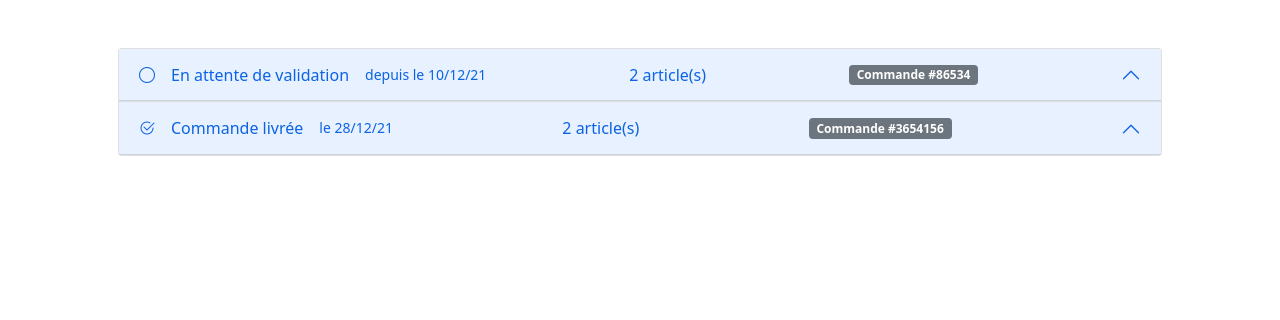
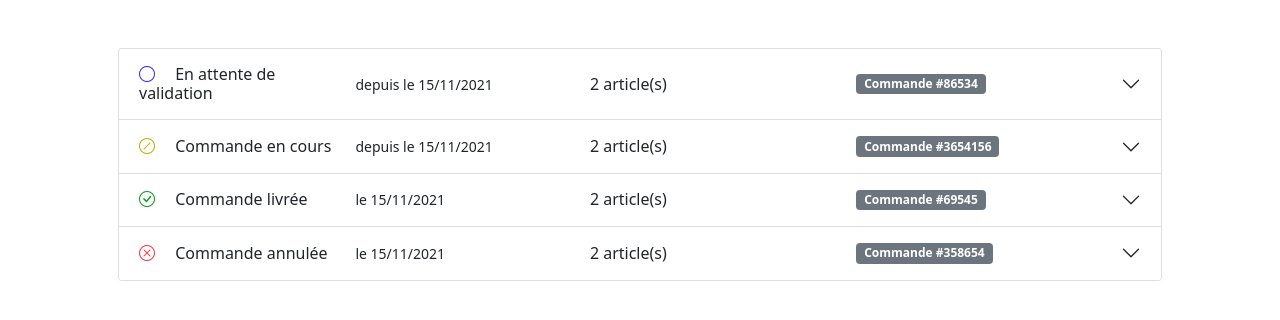
Before and after one commit to TomDep/bdd-turbo-disco, a PHP site: page /pages/liste_commandes.php in a window 1280 px wide. Shown: the part 56-376 px from the top of the page. Run offline with PHP 8.4, Linux system fonts and the light colour scheme; some libraries are stand-ins or nearby versions.

Commit message:
Changement du style pour la liste des commandes

```diff
--- a/lib/Commande.php
+++ b/lib/Commande.php
@@ -5,6 +5,11 @@ abstract class StatutCommande {
     const en_cours              = 1;
     const livree                = 2;
     const annulee               = 3;
+
+    const couleur_attente_validation    = "#2f2fff";
+    const couleur_en_cours              = "#c8a900";
+    const couleur_livree                = "#119822";
+    const couleur_annulee               = "#F93943";
 }
 
 class Commande
@@ -12,9 +17,7 @@ class Commande
     private $id;
 
     // Dates
-    private $datePassage = "10/12/21";
-    private $dateValidation = "13/12/21";
-    private $dateArrivee = "28/12/21";
+    private $derniereDate = "15/11/2021";
 
     private $statut;
 
@@ -32,14 +35,18 @@ class Commande
         ?>
         <div class="accordion-item">
             <h2 class="accordion-header" id="headingOne">
-                <div class="accordion-button" type="button" data-bs-toggle="collapse" data-bs-target="#collapse-commande-<?php echo $this->id; ?>">
-                    <?php $this->afficherIconeStatut(); ?>
-                    <?php $this->afficherNomStatut(); ?>
-                    <?php $this->afficherDerniereDate(); ?>
+                <button class="accordion-button collapsed" type="button" data-bs-toggle="collapse" data-bs-target="#collapse-commande-<?php echo $this->id; ?>">
+                    <div style="width: 20%">
+                        <?php $this->afficherIconeStatut(); ?>
+                        <?php $this->afficherNomStatut(); ?>
+                    </div>
+                    <div class="w-25">
+                        <?php $this->afficherDerniereDate(); ?>
+                    </div>
 
-                    <span class="ms-auto"><?php echo count($this->articles); ?> article(s)</span>
-                    <span class="badge bg-secondary ms-3 ms-auto">Commande #<?php echo $this->id; ?></span>
-                </div>
+                    <span class="w-25"><?php echo count($this->articles); ?> article(s)</span>
+                    <span class="badge bg-secondary ms-3">Commande #<?php echo $this->id; ?></span>
+                </button>
             </h2>
             <div id="collapse-commande-<?php echo $this->id; ?>" class="accordion-collapse collapse">
                 <div class="accordion-body">
@@ -60,13 +67,16 @@ class Commande
 
         switch ($this->statut) {
             case StatutCommande::attente_validation:
-                echo '<i class="bi bi-circle me-3"></i>';
+                echo '<i class="bi bi-circle me-3" style="color: '. StatutCommande::couleur_attente_validation .'"></i>';
                 break;
             case StatutCommande::en_cours:
-                echo '<i class="bi bi-slash-circle me-3"></i>';
+                echo '<i class="bi bi-slash-circle me-3" style="color: '. StatutCommande::couleur_en_cours .'"></i>';
                 break;
             case StatutCommande::livree:
-                echo '<i class="bi bi-check2-circle me-3"></i>';
+                echo '<i class="bi bi-check-circle me-3" style="color: '. StatutCommande::couleur_livree .'"></i>';
+                break;
+            case StatutCommande::annulee:
+                echo '<i class="bi bi-x-circle me-3" style="color: '. StatutCommande::couleur_annulee .'"></i>';
                 break;
         }
     }
@@ -83,20 +93,22 @@ class Commande
             case StatutCommande::livree:
                 echo '<span>Commande livrée</span>';
                 break;
+            case StatutCommande::annulee:
+                echo '<span>Commande annulée</span>';
+                break;
         }
     }
 
     private function afficherDerniereDate()
     {
         switch ($this->statut) {
+            case StatutCommande::en_cours:
             case StatutCommande::attente_validation:
-                echo '<small class="ms-3"> depuis le '. $this->datePassage .'</small>';
+                echo '<small class="ms-3"> depuis le '. $this->derniereDate .'</small>';
                 break;
-            case StatutCommande::en_cours:
-                echo '<small class="ms-3"> depuis le '. $this->dateValidation .'</small>';
-                break;
-                case StatutCommande::livree:
-                echo '<small class="ms-3"> le '. $this->dateArrivee .'</small>';
+            case StatutCommande::annulee:
+            case StatutCommande::livree:
+                echo '<small class="ms-3"> le '. $this->derniereDate .'</small>';
                 break;
         }
     }
--- a/pages/liste_commandes.php
+++ b/pages/liste_commandes.php
@@ -14,9 +14,15 @@ $commande1 = new Commande(86534);
 $commande1->changerStatut(StatutCommande::attente_validation);
 
 $commande2 = new Commande(3654156);
-$commande2->changerStatut(StatutCommande::livree);
+$commande2->changerStatut(StatutCommande::en_cours);
 
-$commandes = [$commande1, $commande2];
+$commande3 = new Commande(69545);
+$commande3->changerStatut(StatutCommande::livree);
+
+$commande4 = new Commande(358654);
+$commande4->changerStatut(StatutCommande::annulee);
+
+$commandes = [$commande1, $commande2, $commande3, $commande4];
 ?>
 
 <div class="container p-5">
```
